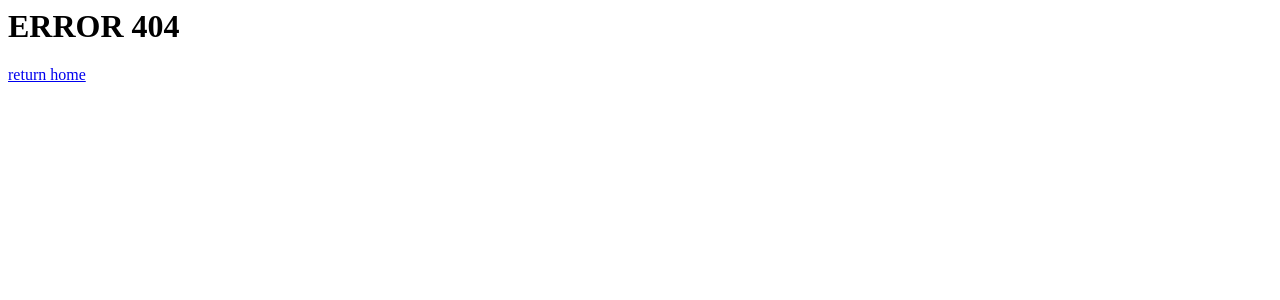
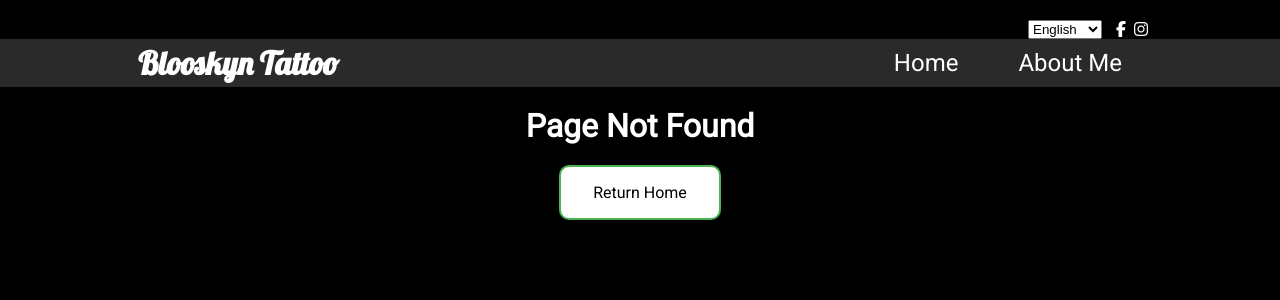
Before and after one commit to clement-bonnet/blooskyn, a Flask app: template app/templates/404.html in a window 1280 px wide. Shown: the top 300 px of the page. Run offline with Flask 2, Linux system fonts and the light colour scheme; the template is opened without the code that fills it, so the values that code supplies are empty; some libraries are stand-ins or nearby versions.

Commit message:
404 page better

```diff
--- a/app/routes.py
+++ b/app/routes.py
@@ -6,6 +6,10 @@ from app import app
 def index():
     return render_template("index.html")
 
+@app.route("/about_me")
+def about_me():
+    return render_template("about_me.html")
+
 # handle 404 errors
 @app.errorhandler(404)
 def page_not_found(error):
--- /dev/null
+++ b/app/static/css/404.css
@@ -0,0 +1,45 @@
+/*****************************************
+CSS stylesheet for Blooskyn Tattoo website
+-> error 404 stylesheet
+*****************************************/
+
+/* || General styles */
+
+
+/* || Section page not found */
+section {
+  flex: 1 1 auto;
+  display: flex;
+  flex-wrap: wrap;
+  text-align: center;
+}
+section strong {
+  flex: 1 1 auto;
+  width: 100%;
+  margin: 20px auto 0;
+  color: white;
+  font-size: 2em;
+}
+section p {
+  flex: 1 1 auto;
+  width: 100%;
+  margin: 20px auto;
+}
+section a {
+  border: none;
+  color: white;
+  padding: 16px 32px;
+  display: inline-block;
+  font-size: 16px;
+  transition-duration: 0.4s;
+  cursor: pointer;
+  background-color: white;
+  color: black;
+  border: 2px solid #4CAF50;
+  border-radius: 10px;
+}
+
+section a:hover {
+  background-color: #4CAF50;
+  color: white;
+}
--- a/app/templates/404.html
+++ b/app/templates/404.html
@@ -1,2 +1,28 @@
-<h1>ERROR 404</h1>
-<p><a href="{{ url_for('index') }}">return home</a></p>
+{% extends "base.html" %}
+
+{% block meta %}
+  {{ super() }}
+  <meta name="keywords" content="blooskyn, tattoo, clara, tonnele, verjus, drawing">
+  <meta name="description" content="Personal website of Clara Tonnelé-Verjus that contains pictures of tattoos she gave.">
+{% endblock %}
+
+{% block title %}
+  <title>Page Not Found</title>
+{% endblock %}
+
+{% block analytics %}
+{% endblock %}
+
+{% block stylesheet %}
+  {{ super() }}
+  <link href="{{ url_for('static', filename='css/404.css') }}" rel="stylesheet">
+{% endblock %}
+
+
+{% block main %}
+<section>
+    <strong>Page Not Found</strong>
+    <br>
+    <p><a href="{{ url_for('index') }}">Return Home</a></p>
+</section>
+{% endblock %}
--- a/app/templates/base.html
+++ b/app/templates/base.html
@@ -40,8 +40,8 @@
           <h1>Blooskyn Tattoo</h1>
           <nav>
             <ul class="flex-container-nav">
-              <li><a href="">Home</a></li>
-              <li><a href="">About Me</a></li>
+              <li><a href="{{ url_for('index') }}">Home</a></li>
+              <li><a href="{{ url_for('about_me') }}">About Me</a></li>
             </ul>
           </nav>
         </div>
```
Also changed, not shown: app/templates/about_me.html (+6 -7 lines).
